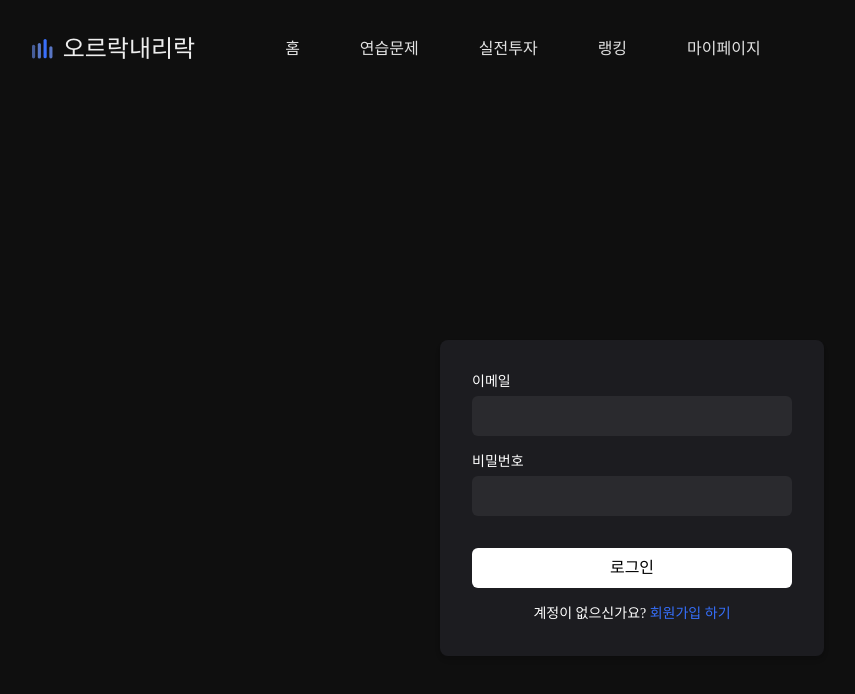
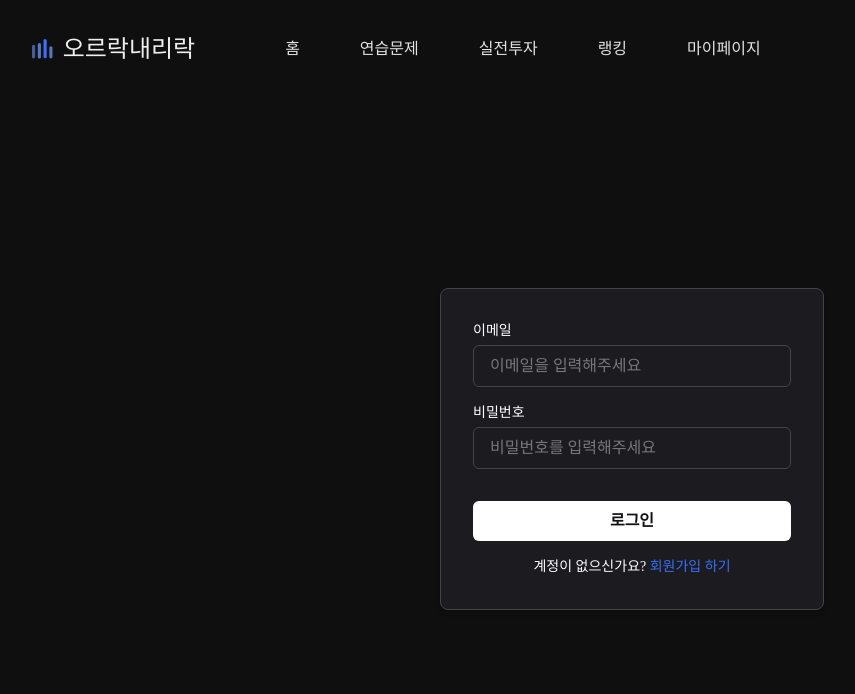
Before and after one commit to InserToken/Candly-Client, a Next.js app: page /auth/login in a window 1280 px wide. Shown: the top 694 px of the page, without its empty margins (8-863 px from the left). Built offline with nearby package versions, Linux system fonts and the light colour scheme; a web font is replaced by a local one.

Commit message:
[feat] 로그인 안했을 시에 AuthProvider.tsx로 로그인 화면으로 리다이렉트 되는 로직 추가 #9

```diff
--- a/src/app/(main)/auth/login/page.tsx
+++ b/src/app/(main)/auth/login/page.tsx
@@ -42,8 +42,8 @@ export default function Login() {
   }, [getAuth]);
 
   return (
-    <div className="flex items-center justify-center min-h-screen p-8 sm:p-20">
-      <main className="w-full max-w-sm bg-[#1C1C20] p-8 rounded-lg shadow-md">
+    <div className="flex items-center justify-center min-h-[calc(100vh-98px)] p-8 sm:p-20">
+      <main className="w-full max-w-sm bg-[#1C1C20] border border-[#444444] shadow-md rounded-lg p-8">
         <form onSubmit={handleLoginSubmit} className="flex flex-col gap-4">
           {/* 이메일 */}
           <div>
@@ -55,7 +55,8 @@ export default function Login() {
               type="email"
               value={loginEmail}
               onChange={(e) => setLoginEmail(e.target.value)}
-              className="w-full mt-1 px-4 py-2 rounded-md bg-[#2A2A2E] text-white"
+              placeholder="이메일을 입력해주세요"
+              className="w-full mt-1 px-4 py-2 border border-[#444444] rounded-md focus:outline-none focus:ring-2 focus:ring-[#366FFB] text-white placeholder-[#777779]"
               required
             />
           </div>
@@ -70,14 +71,15 @@ export default function Login() {
               type="password"
               value={loginPassword}
               onChange={(e) => setLoginPassword(e.target.value)}
-              className="w-full mt-1 px-4 py-2 rounded-md bg-[#2A2A2E] text-white"
+              placeholder="비밀번호를 입력해주세요"
+              className="w-full mt-1 px-4 py-2 border border-[#444444] rounded-md focus:outline-none focus:ring-2 focus:ring-[#366FFB] text-white placeholder-[#777779]"
               required
             />
           </div>
 
           <button
             type="submit"
-            className="w-full py-2 mt-4 bg-white text-black rounded-md hover:bg-[#366FFB] hover:text-white transition"
+            className="w-full py-2 mt-4 text-[#121212] font-semibold rounded-md bg-white hover:bg-[#366FFB] hover:text-white transition"
           >
             로그인
           </button>
--- a/src/app/(main)/auth/signup/page.tsx
+++ b/src/app/(main)/auth/signup/page.tsx
@@ -57,7 +57,7 @@ export default function Signup() {
   };
 
   return (
-    <div className="flex items-center justify-center min-h-screen p-8 pb-20 sm:p-20 font-[family-name:var(--font-geist-sans)]">
+    <div className="flex items-center justify-center min-h-[calc(100vh-98px)] p-8 sm:p-20">
       <main className="w-full max-w-sm bg-[#1C1C20] border border-[#444444] shadow-md rounded-lg p-8">
         <form onSubmit={handleSignUpSubmit} className="flex flex-col gap-4">
           <div>
--- a/src/app/layout.tsx
+++ b/src/app/layout.tsx
@@ -1,5 +1,6 @@
 import "./globals.css";
 import Navbar from "@/components/Navbar/navbar.client";
+import AuthProvider from "@/providers/AuthProvider";
 import { Metadata } from "next";
 
 export const metadata: Metadata = {
@@ -14,8 +15,10 @@ export default function RootLayout({
   return (
     <html lang="ko">
       <body>
-        <Navbar />
-        <main className="pt-[98px]">{children}</main>
+        <AuthProvider>
+          <Navbar />
+          <main className="pt-[98px]">{children}</main>
+        </AuthProvider>
       </body>
     </html>
   );
--- a/src/app/providers/AuthProvider.tsx
+++ b/src/providers/AuthProvider.tsx
@@ -1,8 +1,7 @@
 "use client";
 
 import { useAuthStore } from "@/stores/authStore";
-import { usePathname } from "next/navigation";
-import { useRouter } from "next/router";
+import { usePathname, useRouter } from "next/navigation";
 import { ReactNode, useEffect } from "react";
 
 interface Props {
@@ -24,7 +23,7 @@ export default function AuthProvider({ children }: Props) {
         router.replace("/auth/login");
       }
     } else {
-      if (pathname === "/auth/login" || pathname !== "/auth/signup") {
+      if (pathname === "/auth/login" || pathname === "/auth/signup") {
         router.replace("/");
       }
     }
```
Also changed, not shown: src/app/page.tsx (line endings or trailing spaces).
